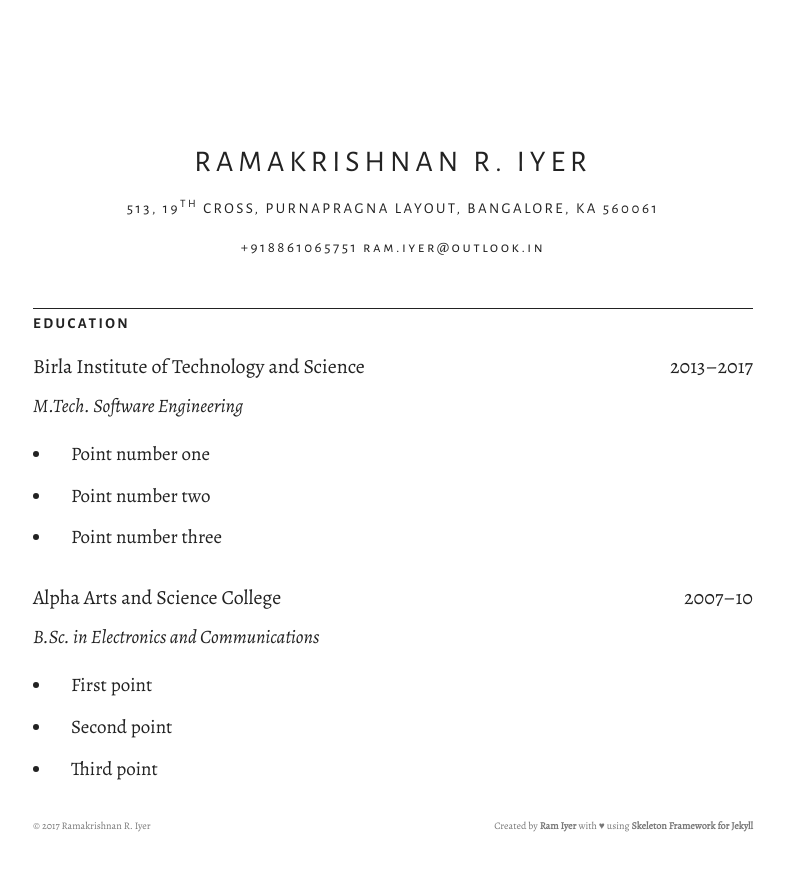
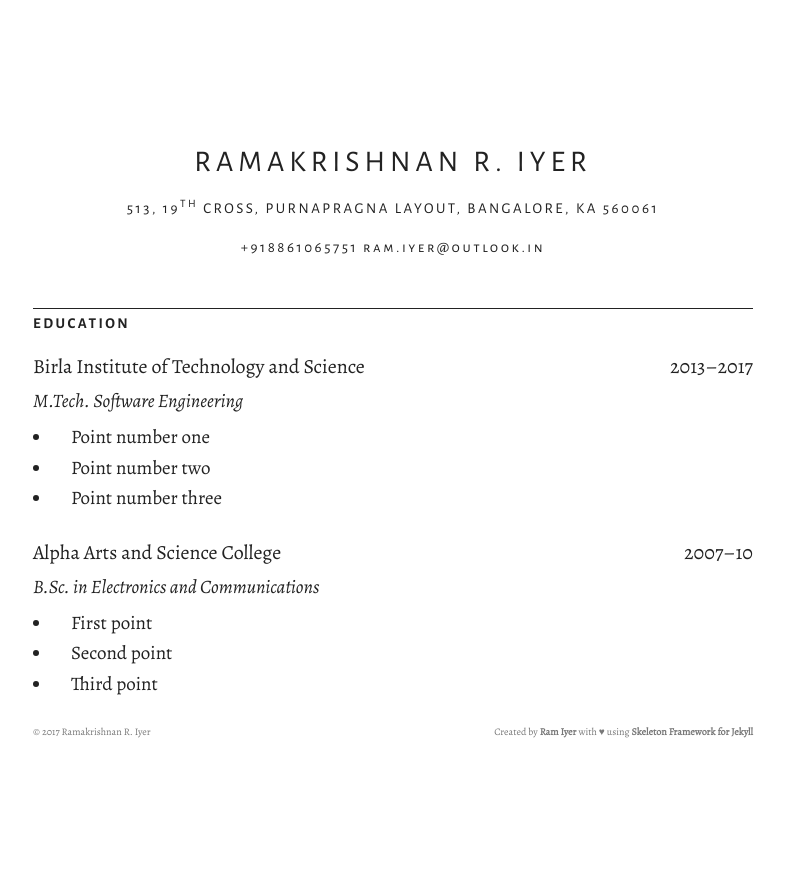
Before and after one commit to theramiyer/resume, a Jekyll site: the page built from index.html, in a window 1280 px wide. Shown: the top 871 px of the page, without its empty margins (247-1032 px from the left). Built offline with Jekyll 4.4.1, drawn with Linux system fonts in a browser that asks for light colours.

Commit message:
Reduce line height to be more appropriate

```diff
--- a/css/skeleton.css
+++ b/css/skeleton.css
@@ -122,7 +122,7 @@ html {
   font-size: 62.5%; }
 body {
   font-size: 1.9em; /* currently ems cause chrome bug misinterpreting rems on body element */
-  line-height: 2.2;
+  line-height: 1.6;
   font-weight: 400;
   font-family: "Alegreya", "Times New Roman", Times, serif;
   color: #222; }
```
